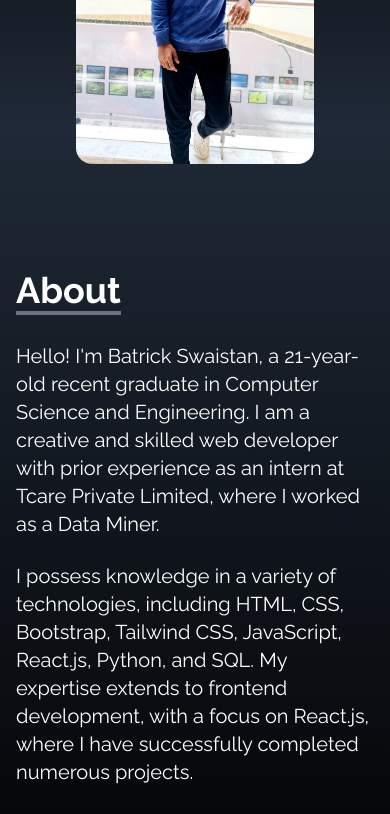
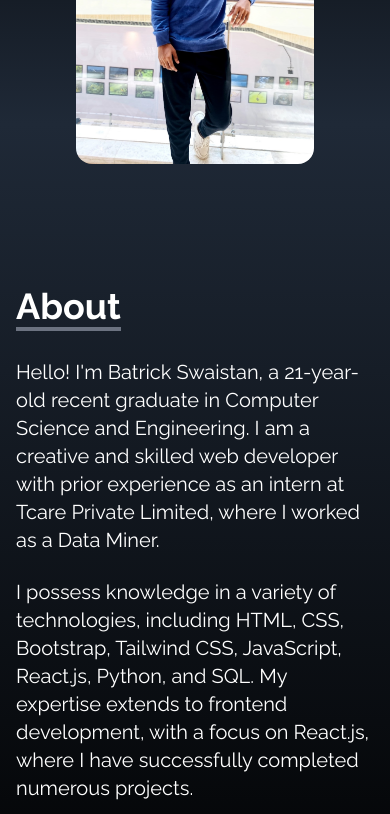
Before and after one commit to batrick-swaistan/new_portfolio, a React (Create React App) app: page / in a window 390 px wide. Shown: the part 720-1534 px from the top of the page. Built offline with nearby package versions, Linux system fonts and the light colour scheme.

Commit message:
responsive about

```diff
--- a/src/index.css
+++ b/src/index.css
@@ -18,5 +18,5 @@
 }
 
 .abt{
-    padding-top: 8rem;
+    padding-top: 10rem;
 }
```
